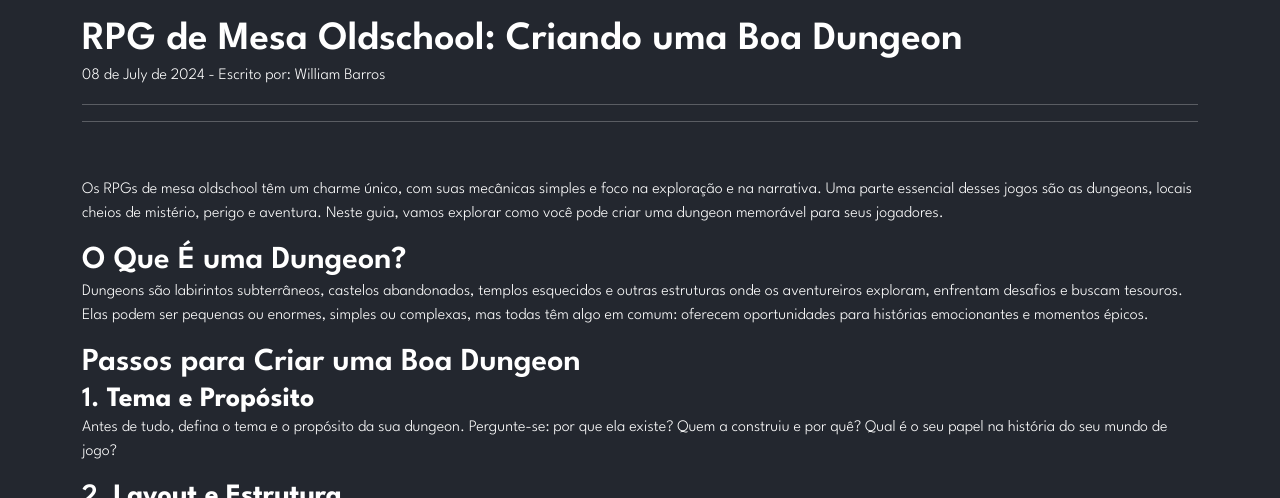
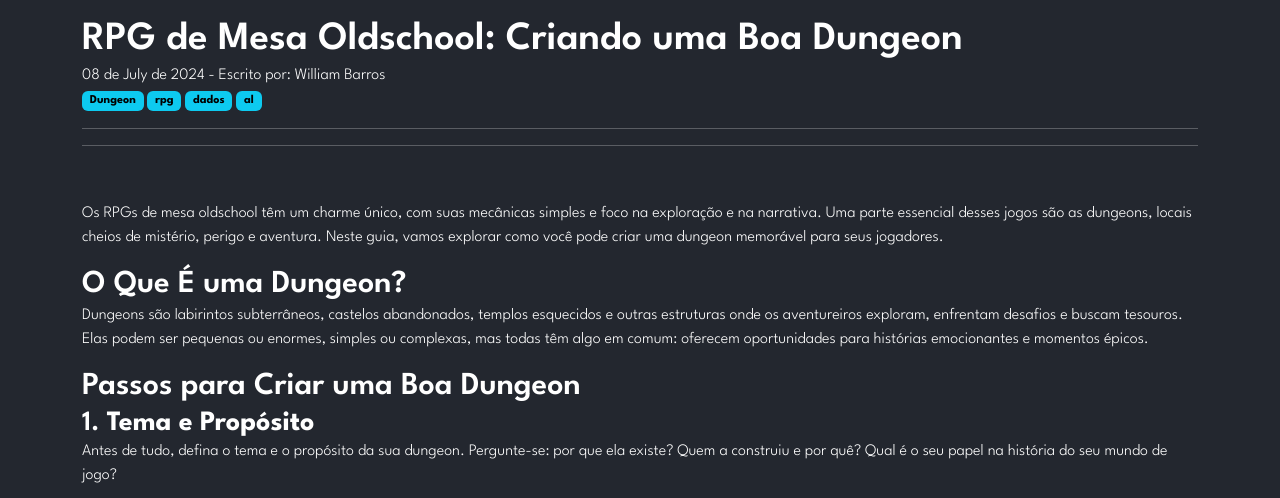
Before and after one commit to madmagedungeon/madmagedungeon.github.io, a Jekyll site: the page built from _posts/2024-07-08-wor.md, in a window 1280 px wide and 900 px high, cut to the strip 402-900 px from the top of the window. Built offline with Jekyll 4.4.1, drawn with Linux system fonts in a browser that asks for light colours.

Commit message:
Update post.html

```diff
--- a/_layouts/post.html
+++ b/_layouts/post.html
@@ -16,10 +16,16 @@ layout: default
   <div class="date">
 {{ page.date | date: "%d de %B de %Y" }} - Escrito por: {{ page.author }}
   </div>
+{% for tag in page.tags %}
+  <span class="badge text-bg-info">{{ tag }}</span>
+{% endfor %}
+
   <hr/>
   <div class="entry">
     {{ content }}
   </div>
+
+  {% include related_posts.html %}
 <div id="graphcomment"></div>
 
 
@@ -27,5 +33,5 @@ layout: default
  {% comment %}
   <!-- Only show related pages on a page when `related: true` -->
 {% endcomment %}
-{% include related_posts.html %}
+
 </article>
```
